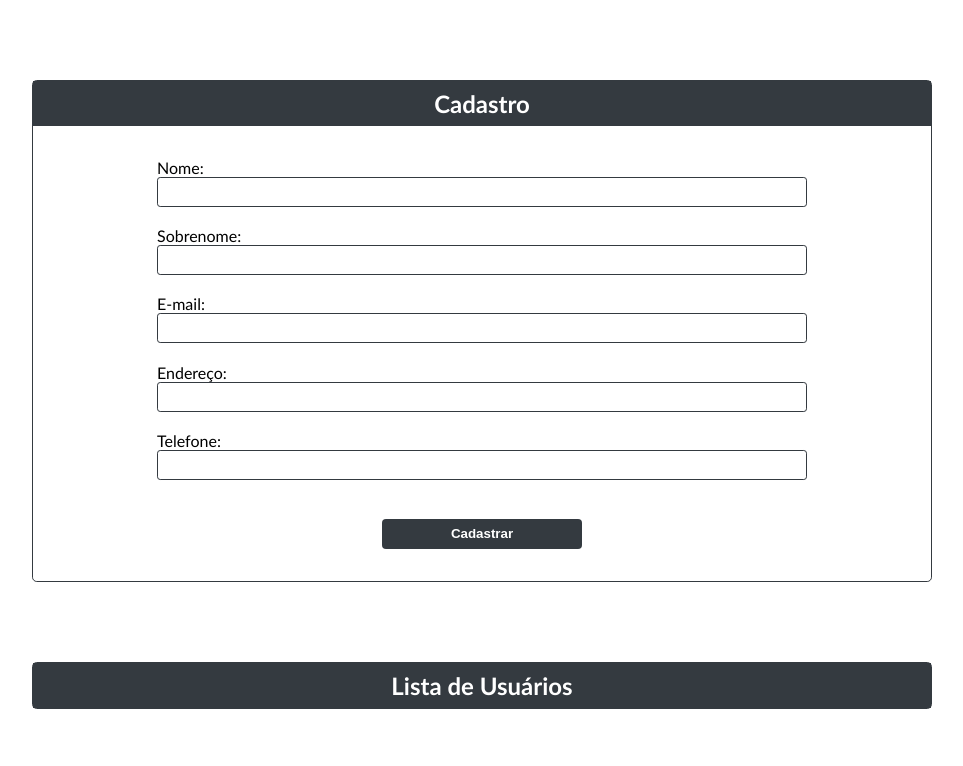
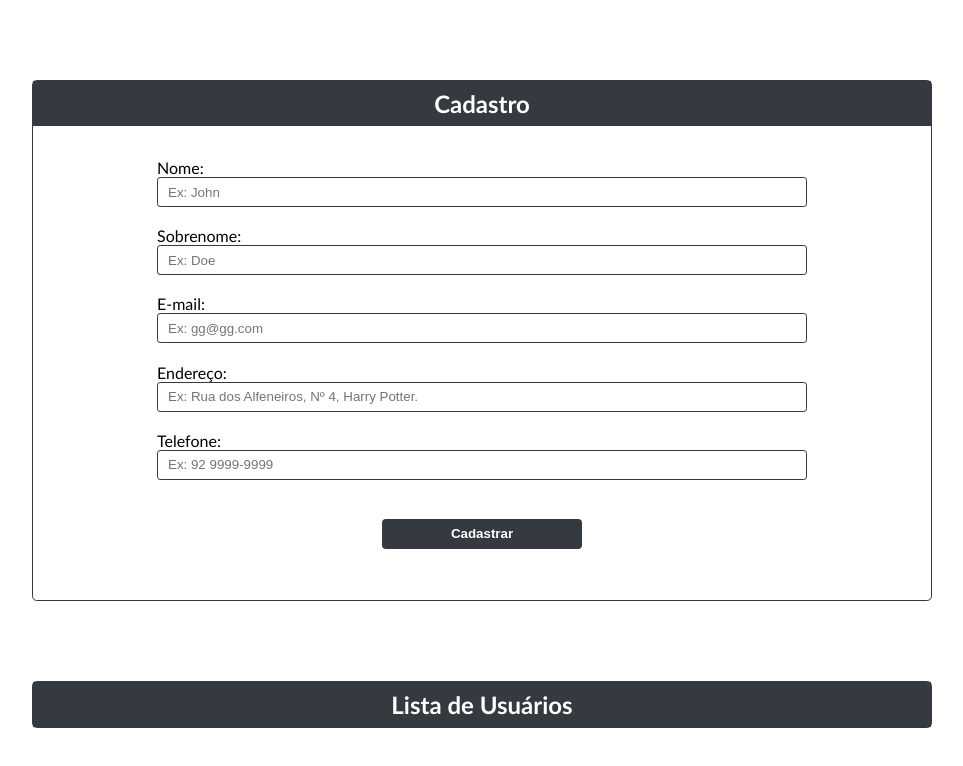
Before and after one commit to vtrajanodev/dbc-react-tema04, a React (Create React App) app: page / in a window 1280 px wide. Shown: the top 766 px of the page, without its empty margins (158-1121 px from the left). Built offline with nearby package versions, Linux system fonts and the light colour scheme.

Commit message:
Validações 90%

```diff
--- a/src/App.js
+++ b/src/App.js
@@ -1,11 +1,9 @@
-import { useState } from "react";
 import { FormCadastro } from "./components/FormCadastro/FormCadastro";
 
 function App() {
-    const [id, setId] = useState(0)
     return (
         <>
-            <FormCadastro id={id} setId={setId}/>
+            <FormCadastro />
         </>
     );
 }
--- a/src/components/FormCadastro/FormCadastro.jsx
+++ b/src/components/FormCadastro/FormCadastro.jsx
@@ -8,17 +8,34 @@ export const FormCadastro = () => {
     const [listUsers, setListUsers] = useState([])
     const [id, setId] = useState(1)
 
-    // const validate = values => {
-    //     const errors = {}
+    const validate = values => {
+        const errors = {}
 
-    //     if (!values.email) {
-    //         errors.email = 'Required';
-    //     } else if (!/^[A-Z0-9._%+-]+@[A-Z0-9.-]+\.[A-Z]{2,4}$/i.test(values.email)) {
-    //         errors.email = 'Invalid email address';
-    //     }
+        //Validação do firstName
+        if(!values.firstName){
+            errors.firstName = 'Campo obrigatório'
+        }else if(!/^[A-Za-záàâãéèêíïóôõöúçñÁÀÂÃÉÈÍÏÓÔÕÖÚÇÑ ]+$/.test(values.firstName)){
+            errors.firstName = 'Permitido apenas letras neste campo.'
+        }
+        //Validação do sobrenome
+        if(!values.lastName){
+            errors.lastName = 'Campo obrigatório'
+        }else if(!/^[A-Za-záàâãéèêíïóôõöúçñÁÀÂÃÉÈÍÏÓÔÕÖÚÇÑ ]+$/.test(values.lastName)){
+            errors.lastName = 'Permitido apenas letras neste campo.'
+        }
+        //Validação do e-mail
+        if (!values.email) {
+            errors.email = 'Campo obrigatório';
+        } else if (!/^[A-Z0-9._%+-]+@[A-Z0-9.-]+\.[A-Z]{2,4}$/i.test(values.email)) {
+            errors.email = 'Email inválido';
+        }
 
-    //     return errors
-    // }
+        if (!values.address) {
+            errors.address = 'Campo obrigatório';
+        }
+
+        return errors
+    }
 
     const formik = useFormik({
         initialValues: {
@@ -28,7 +45,7 @@ export const FormCadastro = () => {
             address: '',
             phone: ''
         },
-
+        validate,
         onSubmit: values => {
             setId(id + 1);
             values.id = id;
@@ -52,9 +69,13 @@ export const FormCadastro = () => {
                             type="text"
                             name="firstName"
                             id="firstName"
+                            placeholder="Ex: John"
                             onChange={formik.handleChange}
                             value={formik.values.firstName}
                         />
+                        {formik.errors.firstName && (
+                            <span>{formik.errors.firstName}</span>
+                        )}
                     </div>
                     <div>
                         <label htmlFor="lastName">Sobrenome:</label>
@@ -62,9 +83,13 @@ export const FormCadastro = () => {
                             id="lastName"
                             name="lastName"
                             type="text"
+                            placeholder="Ex: Doe"
                             onChange={formik.handleChange}
                             value={formik.values.lastName}
                         />
+                        {formik.errors.lastName && (
+                            <span>{formik.errors.lastName}</span>
+                        )}
                     </div>
                     <div>
                         <label htmlFor="email">E-mail:</label>
@@ -72,9 +97,13 @@ export const FormCadastro = () => {
                             id="email"
                             name="email"
                             type="email"
+                            placeholder="Ex: gg@gg.com"
                             onChange={formik.handleChange}
                             value={formik.values.email}
                         />
+                        {formik.errors.email && (
+                            <span>{formik.errors.email}</span>
+                        )}
                     </div>
                     <div>
                         <label htmlFor="address">Endereço:</label>
@@ -82,18 +111,23 @@ export const FormCadastro = () => {
                             id="address"
                             name="address"
                             type="text"
+                            placeholder="Ex: Rua dos Alfeneiros, Nº 4, Harry Potter."
                             onChange={formik.handleChange}
                             value={formik.values.address}
                         />
+                        {formik.errors.address && (
+                            <span>{formik.errors.address}</span>
+                        )}
                     </div>
                     <div>
                         <label htmlFor="phone">Telefone:</label>
                         <input
                             id="phone"
                             name="phone"
-                            type="number"
+                            placeholder="Ex: 92 9999-9999"
                             onChange={formik.handleChange}
                             value={formik.values.phone}
+
                         />
                     </div>
                     <div>
--- a/src/components/FormCadastro/FormCadastro.module.css
+++ b/src/components/FormCadastro/FormCadastro.module.css
@@ -18,7 +18,6 @@
 input {
     width: 650px;
     height: 30px;
-    margin-bottom: 1.2rem;
     padding-left: 10px;
     border-radius: 0.20rem;
     border: 1px solid #343a40;
@@ -80,3 +79,7 @@ p:last-child {
 button:last-child{
     margin-top: 20px;
 }
+
+form div {
+    margin-bottom: 1.2rem;
+}
--- a/src/global.css
+++ b/src/global.css
@@ -14,5 +14,4 @@ body {
     border: 1px solid #343a40;
     border-radius: .3rem;
     height: auto;
-
 }
```
